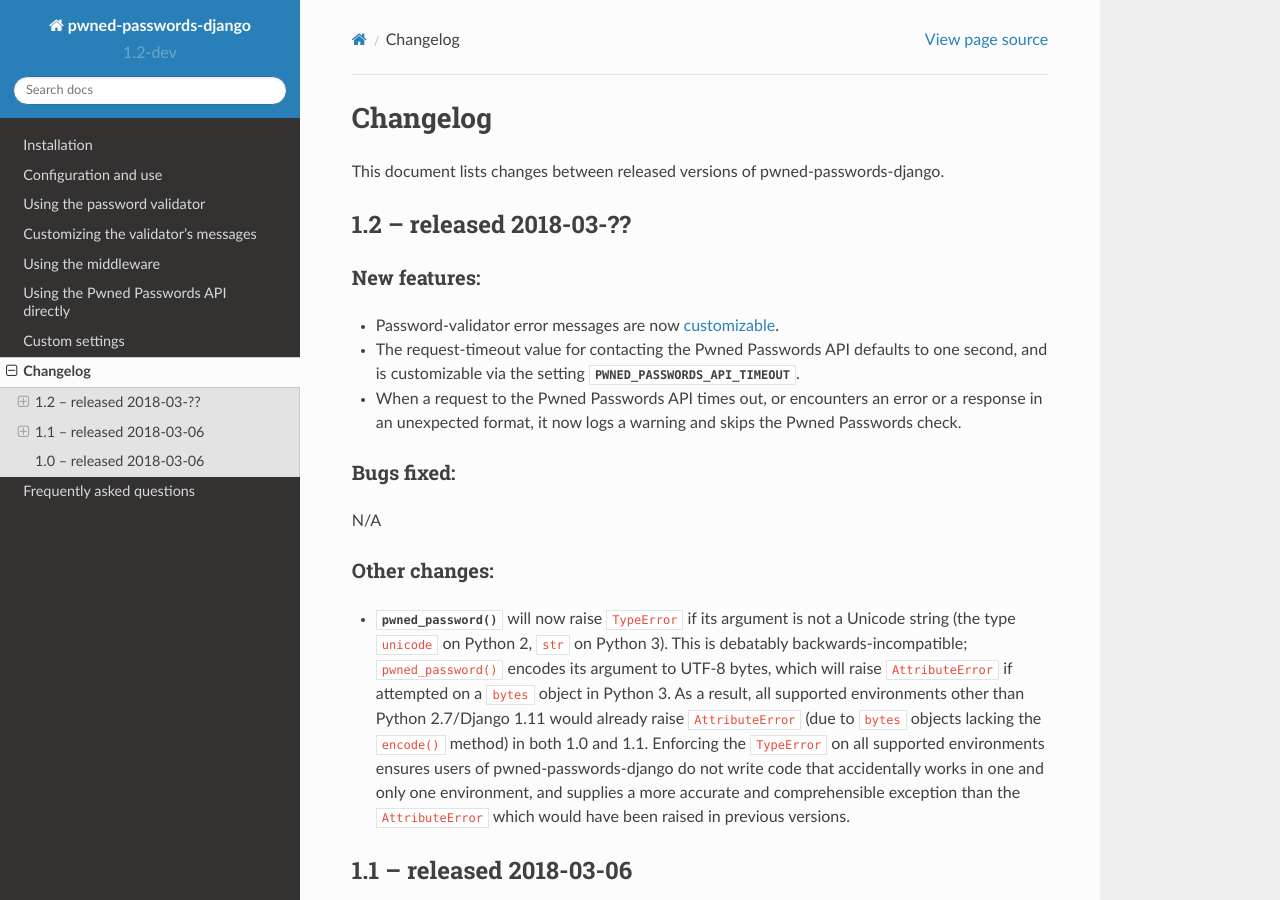
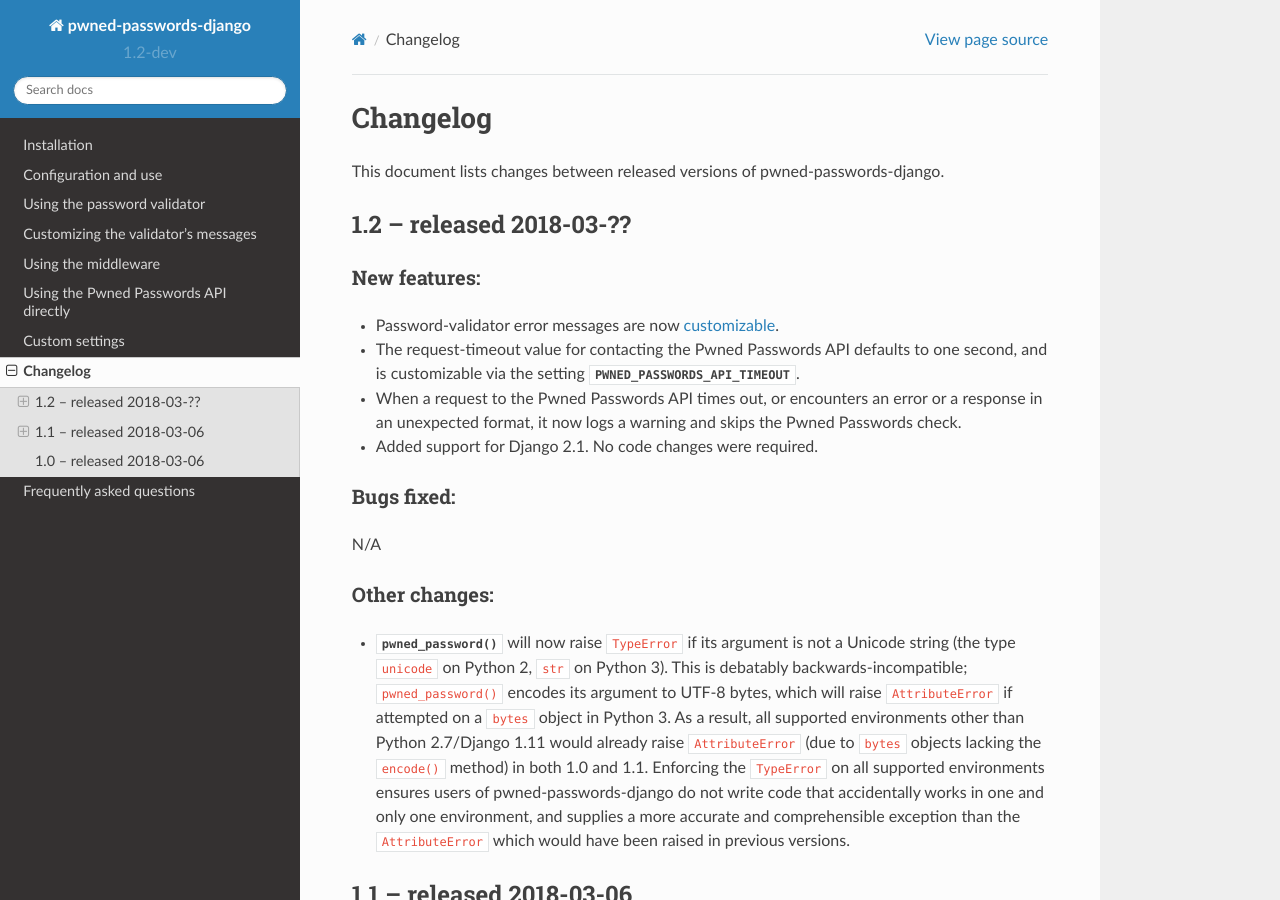
Before and after one commit to ubernostrum/pwned-passwords-django, a Sphinx documentation site: the page built from docs/changelog.rst, in a window 1280 px wide and 900 px high. Built offline with Sphinx 7.4.7 and the Read the Docs theme 2.0.0, drawn with Linux system fonts in a browser that asks for light colours.

Commit message:
Add support and testing for Django 2.1

```diff
--- a/docs/changelog.rst
+++ b/docs/changelog.rst
@@ -24,6 +24,8 @@
 * When a request to the Pwned Passwords API times out, or encounters
   an error or a response in an unexpected format, it now logs a
   warning and skips the Pwned Passwords check.
+
+* Added support for Django 2.1. No code changes were required.
 
 Bugs fixed:
 ~~~~~~~~~~~
--- a/setup.py
+++ b/setup.py
@@ -23,6 +23,7 @@
                    'Framework :: Django',
                    'Framework :: Django :: 1.11',
                    'Framework :: Django :: 2.0',
+                   'Framework :: Django :: 2.1',
                    'Intended Audience :: Developers',
                    'License :: OSI Approved :: BSD License',
                    'Operating System :: OS Independent',
```
Also changed, not shown: 1 other file.
